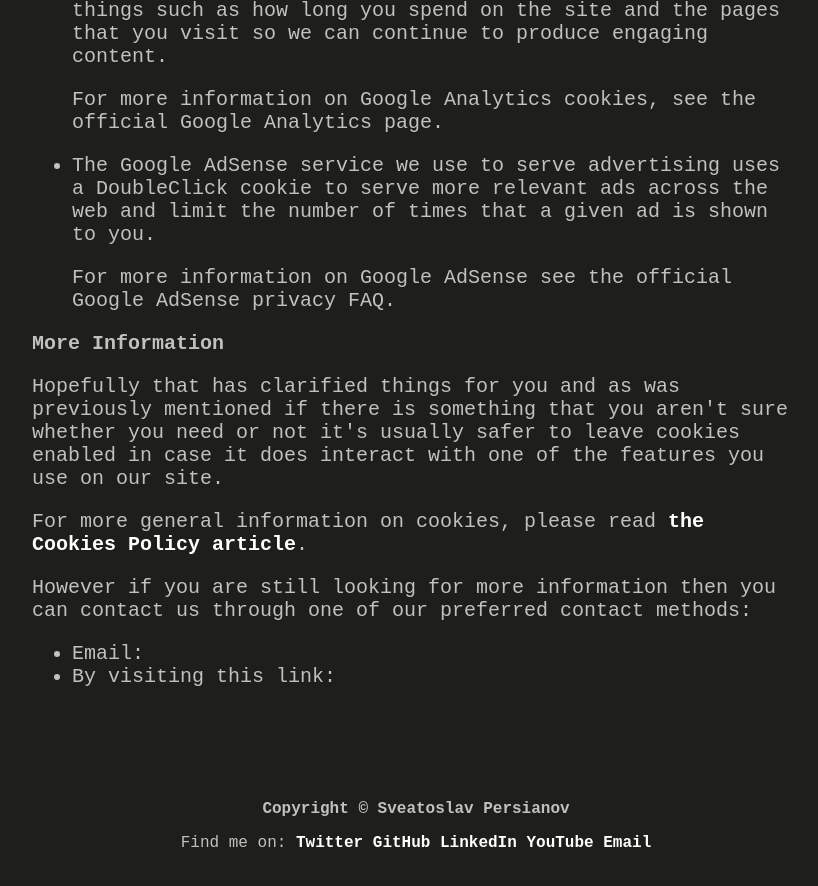
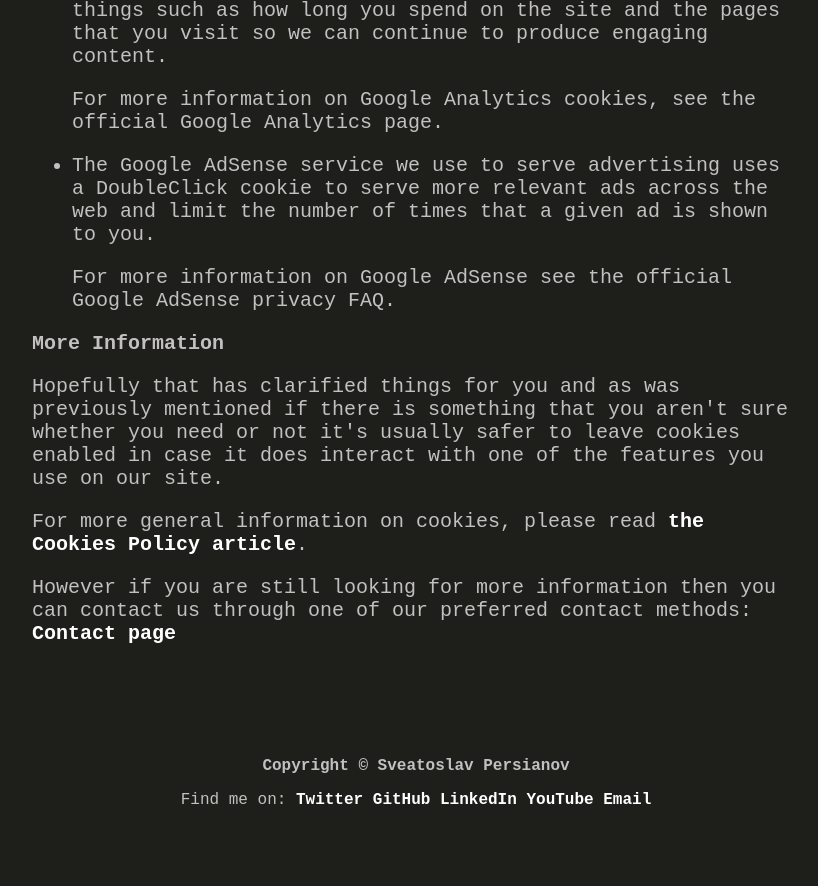
Before and after one commit to num1r0/num1r0.github.io, a Jekyll site: the page built from privacy-cookies-policy.html, in a window 1280 px wide and 900 px high, scrolled down 5787 px. Shown: the top 886 px of the window, without its empty margins (224-1042 px from the left). Built offline with Jekyll 4.4.1, drawn with Linux system fonts in a browser that asks for light colours; after the commit the page ends 6644 px from its top, so only the background shows below that.

Commit message:
updated contact data on privacy cookies policies page

```diff
--- a/_layouts/privacy-cookies-policy.html
+++ b/_layouts/privacy-cookies-policy.html
@@ -148,11 +148,6 @@ layout: default
 
     <p>For more general information on cookies, please read <a href="https://www.cookiepolicygenerator.com/sample-cookies-policy/">the Cookies Policy article</a>.</p>
 
-    <p>However if you are still looking for more information then you can contact us through one of our preferred contact methods:</p>
-
-    <ul>
-    <li>Email: </li>
-    <li>By visiting this link: </li>
-    </ul>
+    <p>However if you are still looking for more information then you can contact us through one of our preferred contact methods: <a href="https://persianov.net/contact-me.html">Contact page</a></p>
 
 </article>
```
